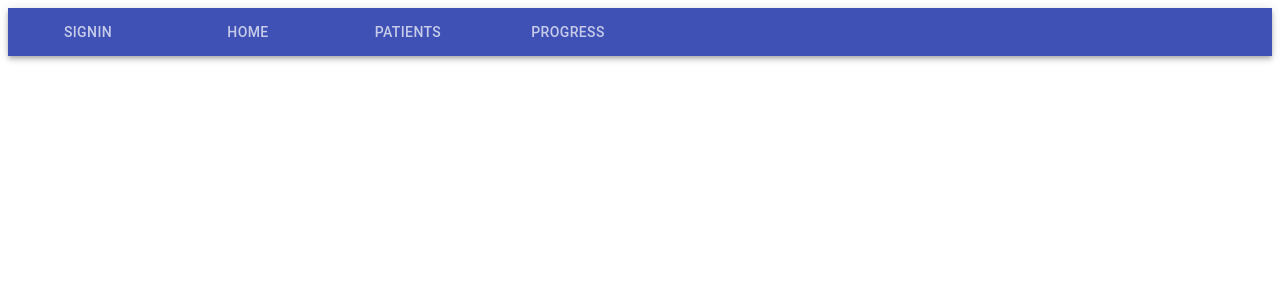
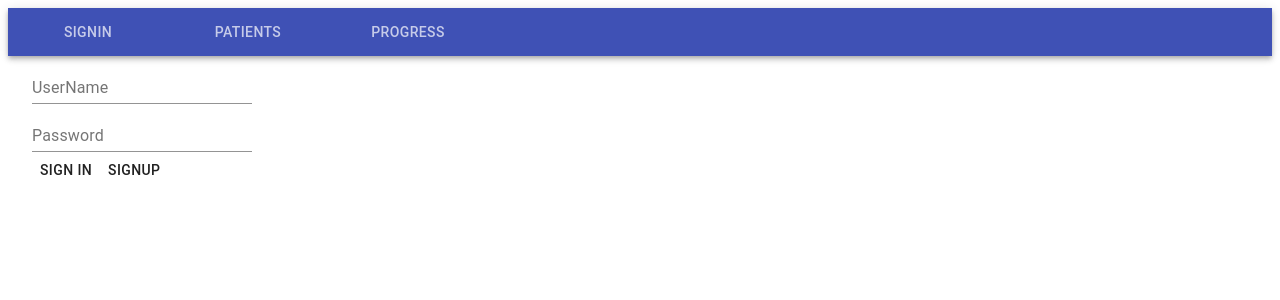
Before and after one commit to dupudenisa/HandleCare, a React (Create React App) app in the folder client/: page / in a window 1280 px wide. Shown: the top 300 px of the page. Built offline with nearby package versions, Linux system fonts and the light colour scheme.

Commit message:
Allowed production build to cease redirection to index.html page

```diff
--- a/client/src/Router.js
+++ b/client/src/Router.js
@@ -16,7 +16,7 @@ class App extends Component {
                 <div>
                     <NavTabs />
 
-                    <Route exact path='/signin' component={SignIn} />
+                    <Route exact path='/' component={SignIn} />
                     <Route path="/patients" component={Table} />
                     <Route path="/progress" component={Progress}/>
                     <Route path ="/signup" component={SignUp}/>
--- a/client/src/components/NavTabs.js
+++ b/client/src/components/NavTabs.js
@@ -10,8 +10,7 @@ export default function NavTabs() {
         <div>
             <AppBar position="static">
                 <Tabs>
-                    <Tab label="SignIn" href="/signin"/>
-                    <Tab label="Home" href="/home"/>
+                    <Tab label="SignIn" href="/"/>
                     <Tab label="Patients" href="/patients"/>
                     <Tab label="Progress" href="/progress"/>
                 </Tabs>
```
